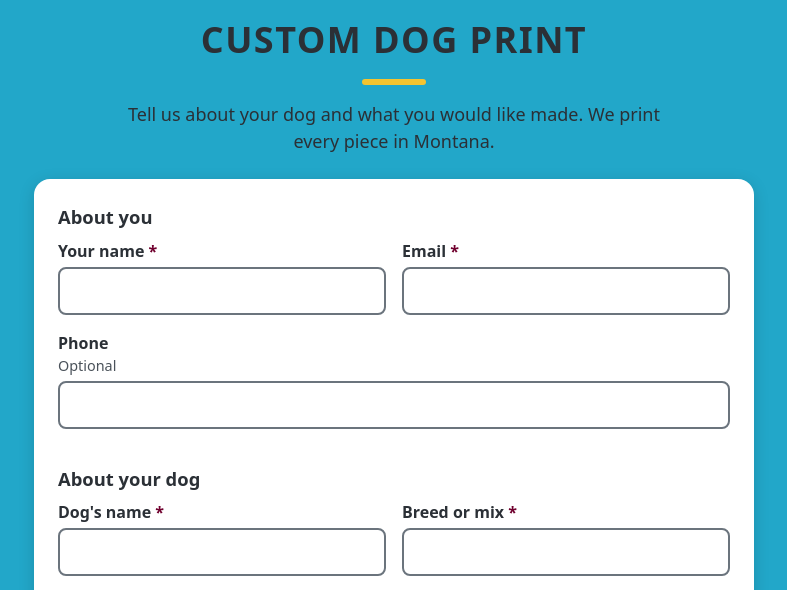
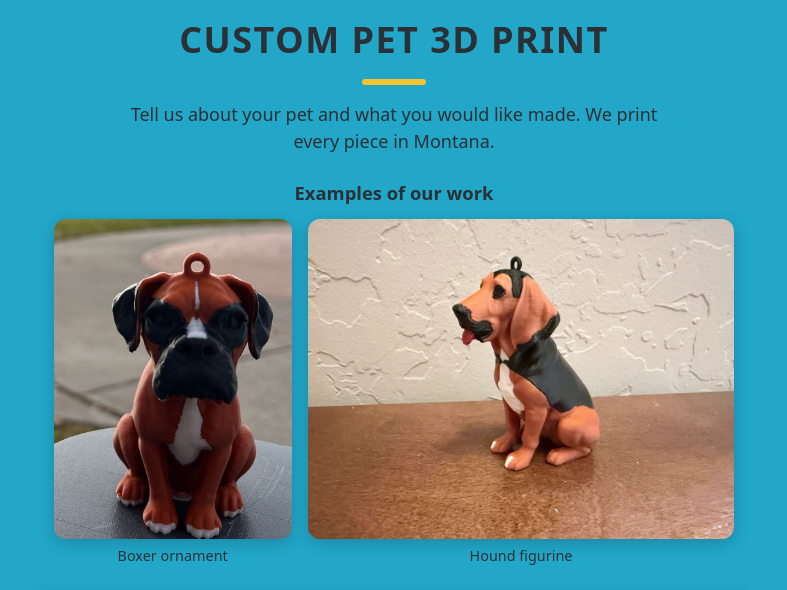
Before and after one commit to Tp1579/bitterroot3d-site, a plain HTML site: page custom-dog-print.html in a window 1280 px wide. Shown: the part 284-874 px from the top of the page, without its empty margins (246-1033 px from the left). Drawn offline with Linux system fonts and the light colour scheme.

Commit message:
Rename dog wording to pet and add example photos to order page
Co-Authored-By: Claude Sonnet 5.5 <noreply@anthropic.com>
Claude-Session: https://claude.ai/code/session_01Ki1hZyb2ut2gWqSoSZmjAb

```diff
--- a/custom-dog-print.html
+++ b/custom-dog-print.html
@@ -3,8 +3,8 @@
 <head>
   <meta charset="utf-8">
   <meta name="viewport" content="width=device-width, initial-scale=1">
-  <title>Custom Dog Print Order | Bitterroot 3D</title>
-  <meta name="description" content="Order a custom 3D printed piece of your dog from Bitterroot 3D: keychains, ornaments, coasters and figurines, made in Montana.">
+  <title>Custom Pet 3D Print Order | Bitterroot 3D</title>
+  <meta name="description" content="Order a custom 3D printed piece of your pet from Bitterroot 3D: keychains, ornaments, coasters and figurines, made in Montana.">
   <meta name="theme-color" content="#22A7C9">
   <link rel="icon" type="image/png" href="logo.png">
   <style>
@@ -46,6 +46,12 @@
     }
     fieldset { border: 0; margin-bottom: 20px; }
     legend { font-weight: 800; font-size: 1.15rem; margin-bottom: 8px; padding: 0; }
+    .examples { text-align: center; margin-bottom: 24px; }
+    .examples h2 { font-size: 1.15rem; font-weight: 800; margin-bottom: 12px; }
+    .gallery { display: flex; flex-wrap: wrap; justify-content: center; gap: 16px; }
+    .gallery figure { margin: 0; }
+    .gallery img { display: block; height: 320px; width: auto; max-width: 100%; border-radius: 12px; box-shadow: 0 4px 16px rgba(0,0,0,.2); }
+    .gallery figcaption { font-size: .9rem; margin-top: 6px; }
     .row { display: grid; grid-template-columns: 1fr 1fr; gap: 16px; }
     .field { margin-bottom: 16px; }
     label { display: block; font-weight: 700; margin-bottom: 4px; }
@@ -103,15 +109,29 @@
       <img class="logo" src="logo.png" width="1207" height="863"
            alt="Bitterroot 3D Creations logo: mountains and a bitterroot flower above the words Bitterroot 3D Creations, Montana Rooted.">
     </a>
-    <h1>Custom Dog Print</h1>
+    <h1>Custom Pet 3D Print</h1>
     <hr class="rule" aria-hidden="true">
-    <p class="intro">Tell us about your dog and what you would like made. We print every piece in Montana.</p>
+    <p class="intro">Tell us about your pet and what you would like made. We print every piece in Montana.</p>
   </header>
 
   <main id="main">
+    <section class="examples" aria-labelledby="examples-title">
+      <h2 id="examples-title">Examples of our work</h2>
+      <div class="gallery">
+        <figure>
+          <img src="example-boxer.jpg" width="744" height="1000" alt="A 3D printed figurine of a sitting boxer dog in brown, black and white with a hanging loop on top of its head.">
+          <figcaption>Boxer ornament</figcaption>
+        </figure>
+        <figure>
+          <img src="example-hound.jpg" width="1000" height="750" alt="A 3D printed figurine of a sitting hound dog with its tongue out, in brown, black and white, with a small loop on its head.">
+          <figcaption>Hound figurine</figcaption>
+        </figure>
+      </div>
+    </section>
+
     <div class="card">
       <form id="order-form" action="https://formsubmit.co/travist.petty@gmail.com" method="POST" enctype="multipart/form-data">
-        <input type="hidden" name="_subject" value="New custom dog print request">
+        <input type="hidden" name="_subject" value="New custom pet 3D print request">
         <input type="hidden" name="_template" value="table">
         <input type="hidden" name="_captcha" value="false">
         <input type="hidden" name="_next" value="https://bitterroot3d.com/thank-you.html">
@@ -134,14 +154,14 @@
         </fieldset>
 
         <fieldset>
-          <legend>About your dog</legend>
+          <legend>About your pet</legend>
           <div class="row">
             <div class="field">
-              <label for="dog_name">Dog's name <span class="req" aria-hidden="true">*</span></label>
-              <input id="dog_name" name="dog_name" type="text" required>
+              <label for="pet_name">Pet's name <span class="req" aria-hidden="true">*</span></label>
+              <input id="pet_name" name="pet_name" type="text" required>
             </div>
             <div class="field">
-              <label for="breed">Breed or mix <span class="req" aria-hidden="true">*</span></label>
+              <label for="breed">Type and breed <span class="req" aria-hidden="true">*</span></label>
               <input id="breed" name="breed" type="text" required>
             </div>
           </div>
@@ -183,7 +203,7 @@
         </fieldset>
 
         <fieldset>
-          <legend>Photos of your dog</legend>
+          <legend>Photos of your pet</legend>
           <p class="hint" style="margin-bottom:12px">Add 2 to 4 photos: front, side, and a close-up of the face. Good light helps a lot. JPG or PNG.</p>
           <div class="field">
             <label for="photo1">Photo 1</label>
```
Also changed, not shown: index.html (+1 -1 lines), thank-you.html (+1 -1 lines), example-boxer.jpg (added), example-hound.jpg (added).
